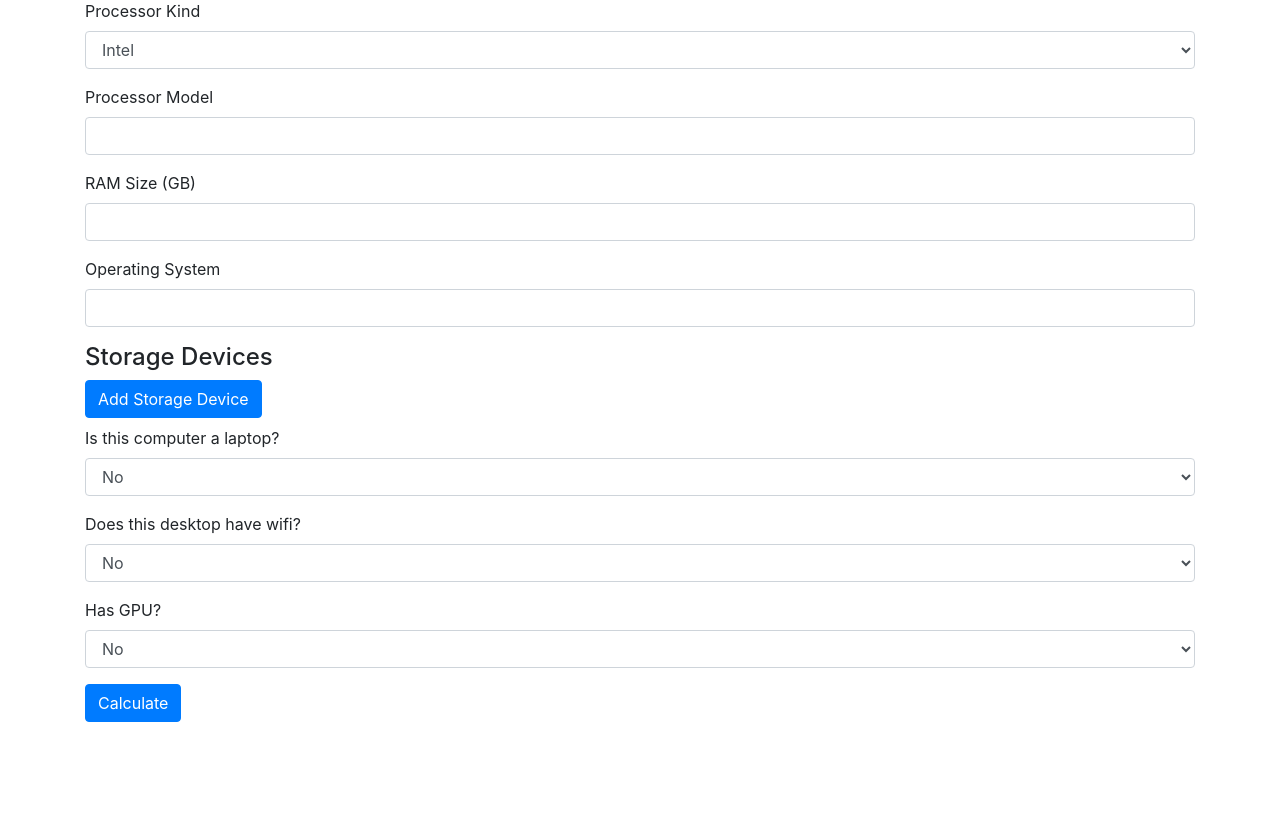
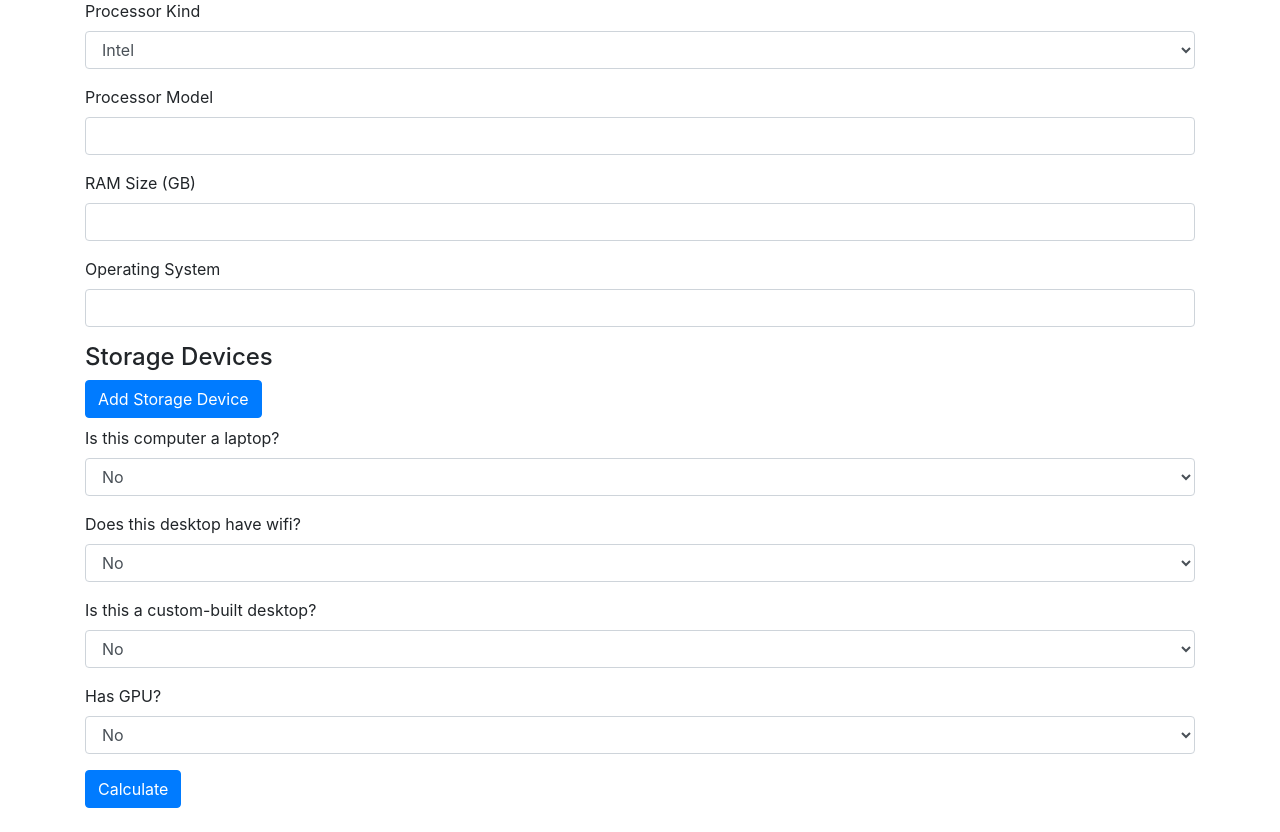
Before and after one commit to lemonaidexo/comp-calc, a Flask app: page / in a window 1280 px wide. Shown: the part 105-937 px from the top of the page. Before the commit the page ends 827 px from the top, so only its background shows below. Run offline with Flask 2, Linux system fonts and the light colour scheme; some libraries are stand-ins or nearby versions.

Commit message:
Added the ability to add the price of a custom build, rounded the price of the GPU price

```diff
--- a/app.py
+++ b/app.py
@@ -183,12 +183,15 @@ def calculate():
     gpu_type = data.get('gpu_type')
     passmark_score = float(data.get('passmark_score', 0))  # Ensure passmark_score is a float
     graphics = Graphics(has_gpu, gpu_type, passmark_score)
-    gpu_price = graphics.gpu_price()
+    gpu_price = round(graphics.gpu_price())
 
     total_price += gpu_price
 
     if ram_size == 4:
         total_price -= 5
+
+    if data['custom_build']:
+        total_price += 20  # Add custom build charge
 
     total_price = round(total_price)
 
--- a/templates/index.html
+++ b/templates/index.html
@@ -76,6 +76,13 @@
                     <label for="wifi_kind">Wifi kind</label>
                     <input type="text" class="form-control" id="wifi_kind" name="wifi_kind">
                 </div>
+                <div class="form-group">
+                    <label for="custom_build">Is this a custom-built desktop?</label>
+                    <select class="form-control" id="custom_build" name="custom_build">
+                        <option value="no">No</option>
+                        <option value="yes">Yes</option>
+                    </select>
+                </div>
             </div>
             <div class="form-group">
                 <label for="has_gpu">Has GPU?</label>
@@ -132,7 +139,8 @@
         wifi_kind: formData.get('wifi_kind') || '',
         has_gpu: formData.get('has_gpu') === 'yes',
         gpu_type: formData.get('gpu_type') || '',
-        passmark_score: parseFloat(formData.get('passmark_score') || 0)  // Ensure to parse as float
+        passmark_score: parseFloat(formData.get('passmark_score') || 0),  // Ensure to parse as float
+        custom_build: formData.get('custom_build') === 'yes'
     };
 
     const response = await fetch('/calculate', {
```
